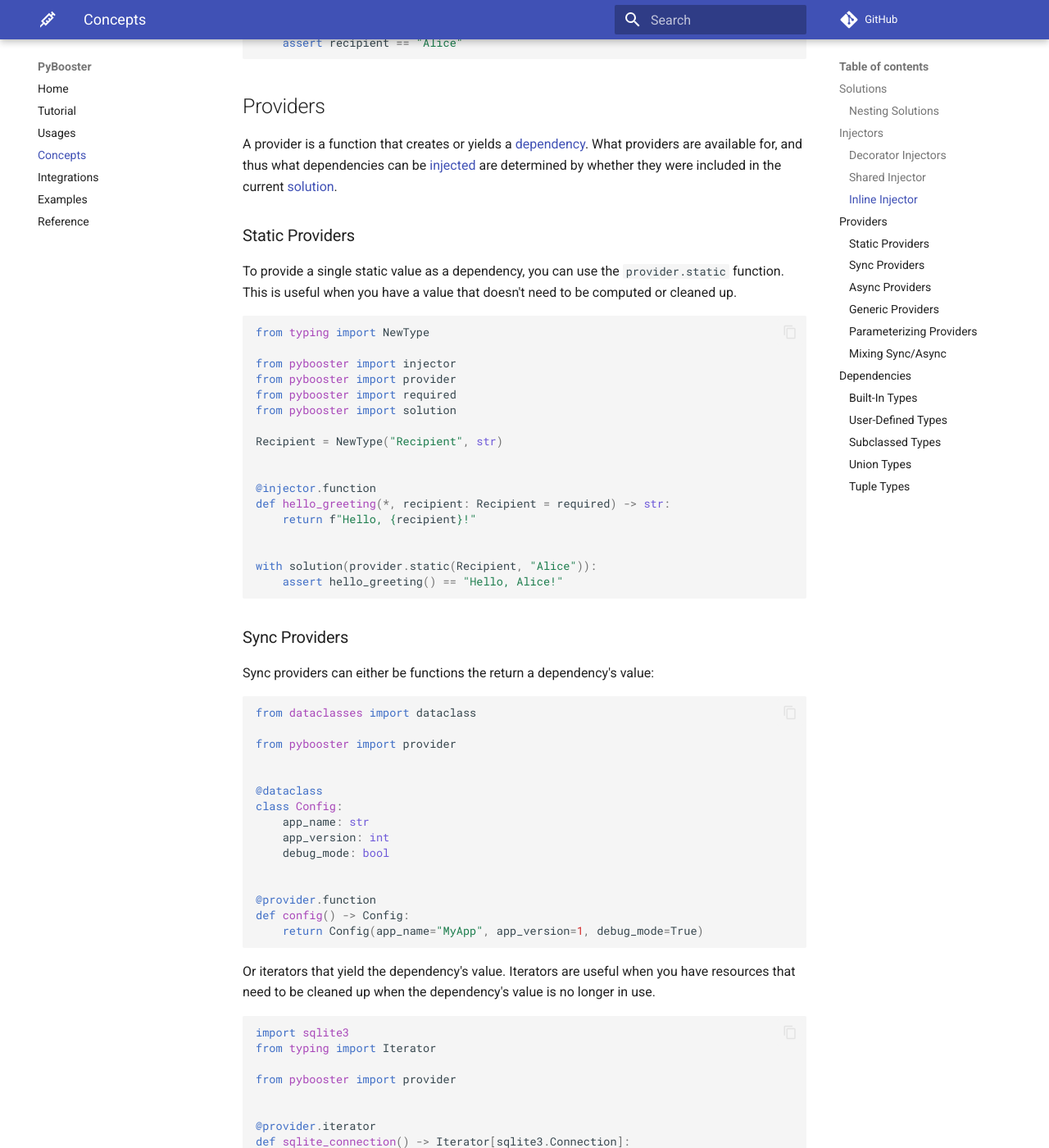
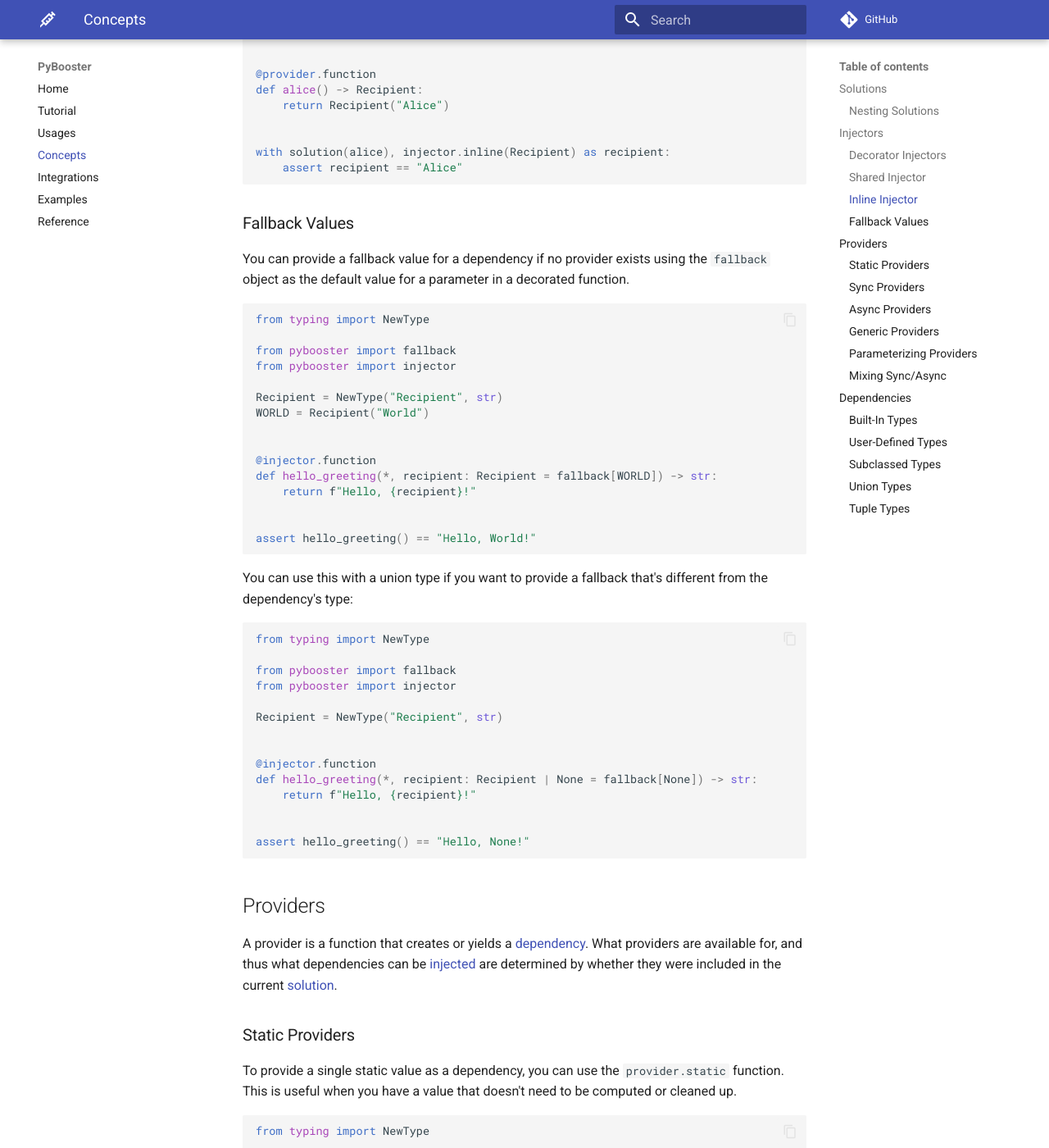
Before and after one commit to rmorshea/pybooster, an MkDocs documentation site: the page built from docs/src/concepts.md, in a window 1280 px wide and 1400 px high, scrolled down 4357 px. Shown: the whole window at 82% size. Built offline with MkDocs 1.6.1 and Material for MkDocs 9.7.7, drawn with Linux system fonts in a browser that asks for light colours; comment, search, counter and statistics services are not loaded; some of the changed text lies outside the part shown.

Commit message:
add fallback values

````diff
--- a/docs/src/concepts.md
+++ b/docs/src/concepts.md
@@ -3,27 +3,34 @@
 ## Solutions
 
 In order to [inject](#injectors) a set of [dependencies](#dependencies) PyBooster must
-resolve the execution order for a set of declared [providers](#providers). That
-execution order is determined by performing a topological sort on the dependency graph
-which gets saved as a "solution". You can declare a solution using the `solution`
-context manager.
+resolve the execution order their providers [providers](#providers). That execution
+order is determined by performing a topological sort on the dependency graph which gets
+saved as a "solution". You can declare a solution using the `solution` context manager.
 
 ```python
 from typing import NewType
 
+from pybooster import injector
 from pybooster import provider
+from pybooster import required
 from pybooster import solution
 
 Recipient = NewType("Recipient", str)
 
 
 @provider.function
-def alice() -> Recipient:
+def provide_alice() -> Recipient:
     return Recipient("Alice")
 
 
-with solution(alice):
-    ...  # alice is available to inject as a recipient
+@injector.function
+def make_message(*, recipient: Recipient = required) -> str:
+    return f"Hello, {recipient}!"
+
+
+with solution(provide_alice):
+    # alice is available to inject as a recipient
+    assert make_message() == "Hello, Alice!"
 ```
 
 ### Nesting Solutions
@@ -42,12 +49,12 @@ Recipient = NewType("Recipient", str)
 
 
 @provider.function
-def alice() -> Recipient:
+def provide_alice() -> Recipient:
     return Recipient("Alice")
 
 
 @provider.function
-def bob() -> Recipient:
+def provide_bob() -> Recipient:
     return Recipient("Bob")
 
 
@@ -56,9 +63,9 @@ def get_recipient(*, recipient: Recipient = required) -> str:
     return recipient
 
 
-with solution(alice):
+with solution(provide_alice):
     assert get_recipient() == "Alice"
-    with solution(bob):
+    with solution(provide_bob):
         assert get_recipient() == "Bob"
     assert get_recipient() == "Alice"
 ```
@@ -213,6 +220,49 @@ def alice() -> Recipient:
 
 with solution(alice), injector.inline(Recipient) as recipient:
     assert recipient == "Alice"
+```
+
+### Fallback Values
+
+You can provide a fallback value for a dependency if no provider exists using the
+`fallback` object as the default value for a parameter in a decorated function.
+
+```python
+from typing import NewType
+
+from pybooster import fallback
+from pybooster import injector
+
+Recipient = NewType("Recipient", str)
+WORLD = Recipient("World")
+
+
+@injector.function
+def hello_greeting(*, recipient: Recipient = fallback[WORLD]) -> str:
+    return f"Hello, {recipient}!"
+
+
+assert hello_greeting() == "Hello, World!"
+```
+
+You can use this with a union type if you want to provide a fallback that's different
+from the dependency's type:
+
+```python
+from typing import NewType
+
+from pybooster import fallback
+from pybooster import injector
+
+Recipient = NewType("Recipient", str)
+
+
+@injector.function
+def hello_greeting(*, recipient: Recipient | None = fallback[None]) -> str:
+    return f"Hello, {recipient}!"
+
+
+assert hello_greeting() == "Hello, None!"
 ```
 
 ## Providers
--- a/src/pybooster/__init__.py
+++ b/src/pybooster/__init__.py
@@ -1,11 +1,13 @@
 from pybooster.core import injector
 from pybooster.core import provider
 from pybooster.core.solution import solution
+from pybooster.core.types import fallback
 from pybooster.core.types import required
 
 __version__ = "0.0.1"
 
 __all__ = (
+    "fallback",
     "injector",
     "provider",
     "required",
````
Also changed, not shown: 6 other files.
